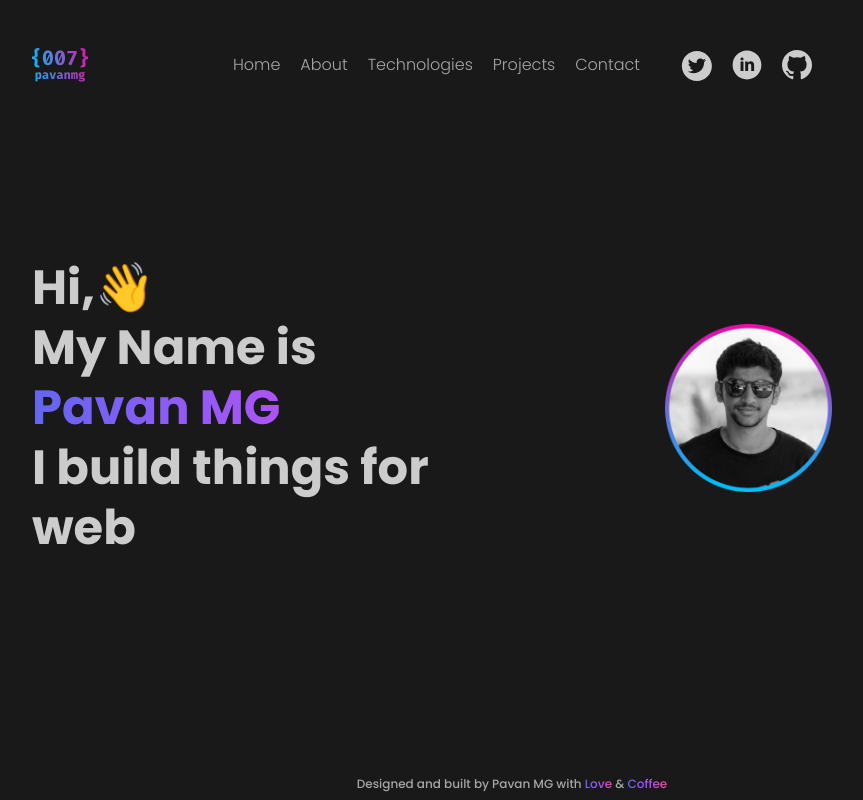
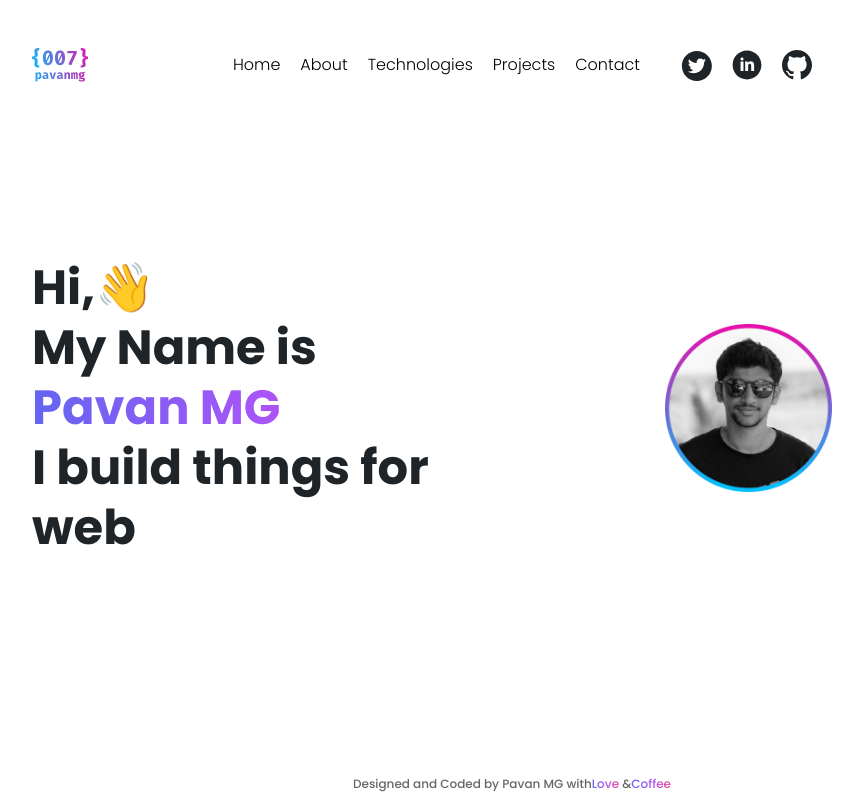
Before and after one commit to JuddyHopps/Portfolio, a React (Create React App) app: page / in a window 1280 px wide. Shown: the whole page, without its empty margins (208-1071 px from the left). Built offline with nearby package versions, Linux system fonts and the light colour scheme.

Commit message:
homepage footer updated

```diff
--- a/src/App.js
+++ b/src/App.js
@@ -1,7 +1,7 @@
 import { BrowserRouter as Router, Routes, Route } from "react-router-dom";
 import Header from "./Components/Header";
 import Footer from "./Components/Footer";
-import Home from "./Components/Home";
+import Home from "./Pages/Home";
 function App() {
   return (
     <div className="dark">
--- a/src/Components/Footer.js
+++ b/src/Components/Footer.js
@@ -4,8 +4,8 @@ function Footer() {
   return (
     <footer className="container mx-auto  mb-2 fixed bottom-0 md:left-20">
       <p className="text-xs text-center text-dark-content dark:text-light-content w-full">
-        Designed and built by Pavan MG with{" "}
-        <span className="bg-clip-text bg-gradient text-transparent">Love</span> &{" "}
+        Designed and Coded by Pavan MG with
+        <span className="bg-clip-text bg-gradient text-transparent">Love</span> &
         <span className="bg-clip-text bg-gradient text-transparent">Coffee</span>
       </p>
     </footer>
--- a/tailwind.config.js
+++ b/tailwind.config.js
@@ -1,5 +1,5 @@
 module.exports = {
-  darkMode: "class",
+  // darkMode: "class",
   content: ["./src/**/*.{js,jsx,ts,tsx}"],
   theme: {
     extend: {
```
Also changed, not shown: src/Pages/About.js (added), src/Pages/Contact.js (added), src/Pages/Home.js (renamed from src/Components/Home.js), src/Pages/Projects.js (added), src/Pages/Technologies.js (added).
